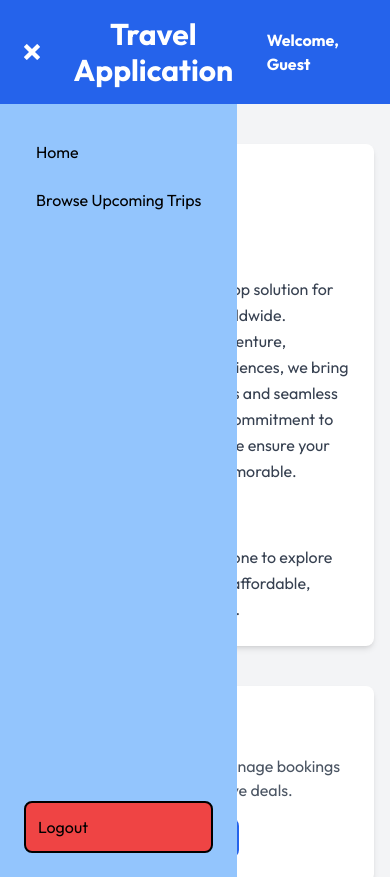
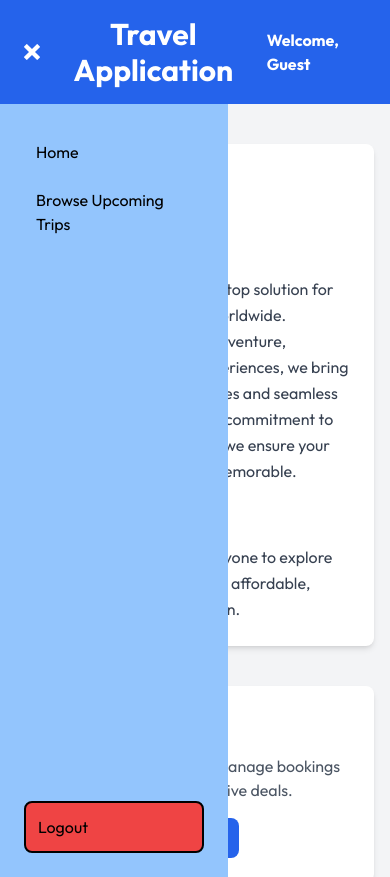
Before and after one commit to Rishabh324/exploro_travel_assignment, a React (Vite) app in the folder frontend/: page / in a window 390 px wide. Both pictures are taken after a click on the icon 31 px from the left and 52 px from the top of the page. Built offline with nearby package versions, Linux system fonts and the light colour scheme; no server answers.

Commit message:
correcting css

```diff
--- a/frontend/src/components/Navbar/Sidebar.jsx
+++ b/frontend/src/components/Navbar/Sidebar.jsx
@@ -15,7 +15,7 @@ const Sidebar = () => {
     }
 
     return (
-        <div className={`${isMobile && !sidebarOpen ? "hidden": ""} ${isMobile && sidebarOpen ? "lay absolute w-7/12": ""} min-w-fit w-3/12 p-6 flex flex-col justify-between bg-blue-300`}>
+        <div className={`${(isMobile && !sidebarOpen) ? "hidden": ""} ${(isMobile && sidebarOpen) ? "lay absolute w-7/12": ""} w-3/12 p-6 flex flex-col justify-between bg-blue-300`}>
             <div className="flex flex-col">
                 <Link to='/' className="p-3">Home</Link>
                 {(user?.role==="user" || user?.role==='organizer') && <Link to='/dashboard' className="p-3">Dashboard</Link>}
```
